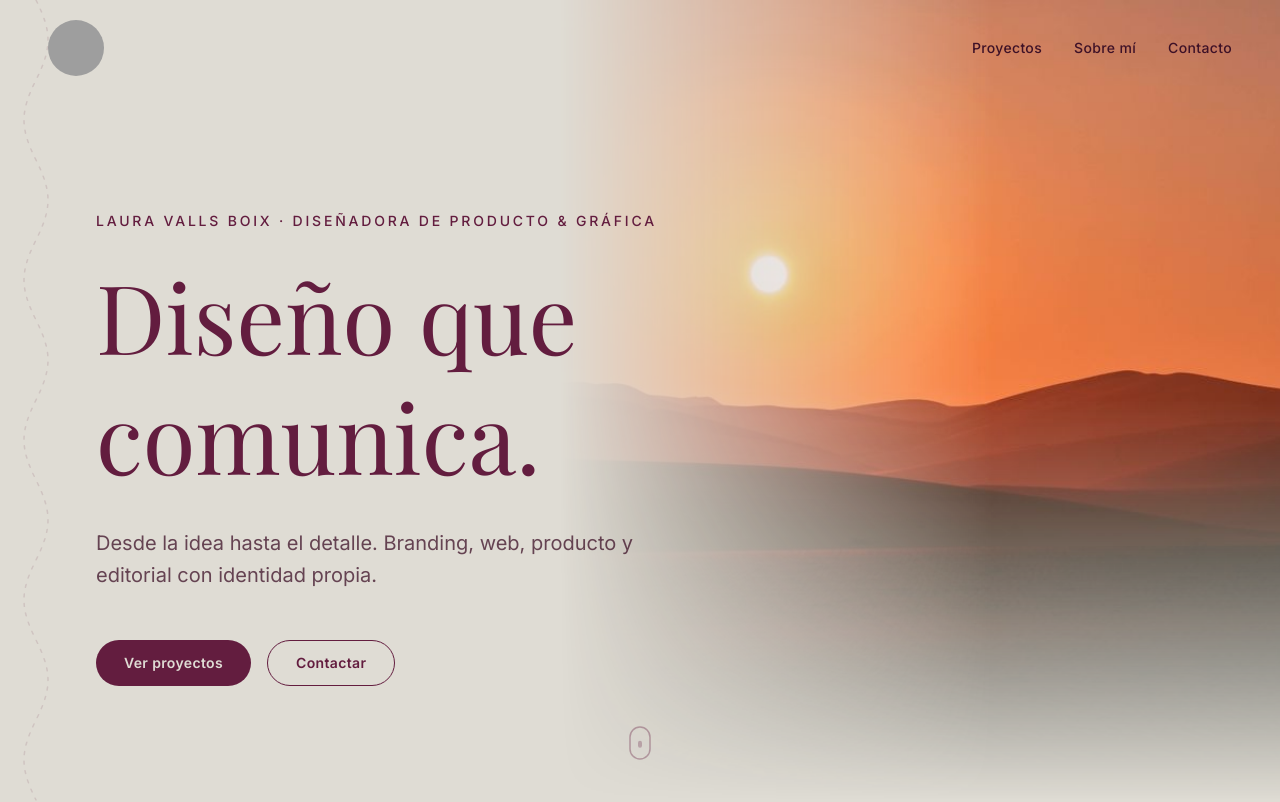
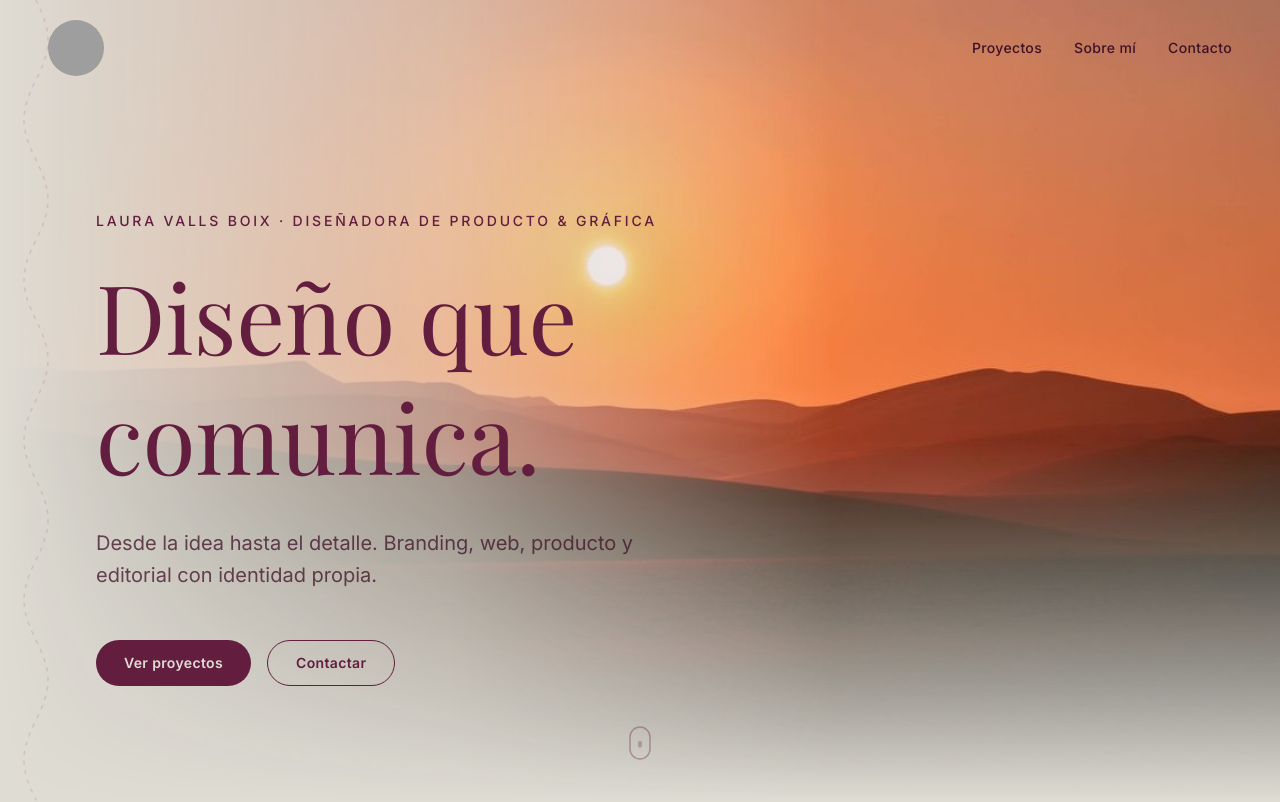
Before and after one commit to lauravallsboix-debug/lauravallsboix-debug.github.io, a React (Vite) app: page / in a window 1280 px wide. Shown: the top 802 px of the page. Built offline with nearby package versions, Linux system fonts and the light colour scheme; grey boxes are pictures that could not be loaded; a web font is replaced by a local one.

Commit message:
style: hero illustration full width with left-to-right gradient mask

```diff
--- a/src/components/Hero.tsx
+++ b/src/components/Hero.tsx
@@ -24,10 +24,9 @@ export default function Hero() {
 
       {/* Illustration — right side */}
       <motion.div
-        className="absolute right-0 top-0 h-full hidden md:block pointer-events-none"
-        style={{ width: '75%' }}
-        initial={{ opacity: 0, x: 40 }}
-        animate={{ opacity: 1, x: 0 }}
+        className="absolute inset-0 hidden md:block pointer-events-none"
+        initial={{ opacity: 0 }}
+        animate={{ opacity: 1 }}
         transition={{ duration: 1, ease: [0.25, 0.46, 0.45, 0.94], delay: 0.4 }}
       >
         <img
@@ -35,8 +34,8 @@ export default function Hero() {
           alt=""
           className="w-full h-full object-cover object-center"
           style={{
-            maskImage: 'linear-gradient(to left, black 30%, transparent 75%), linear-gradient(to bottom, black 50%, transparent 100%)',
-            WebkitMaskImage: 'linear-gradient(to left, black 30%, transparent 75%), linear-gradient(to bottom, black 50%, transparent 100%)',
+            maskImage: 'linear-gradient(to right, transparent 0%, rgba(0,0,0,0.4) 35%, black 65%), linear-gradient(to bottom, black 55%, transparent 100%)',
+            WebkitMaskImage: 'linear-gradient(to right, transparent 0%, rgba(0,0,0,0.4) 35%, black 65%), linear-gradient(to bottom, black 55%, transparent 100%)',
             maskComposite: 'intersect',
             WebkitMaskComposite: 'source-in',
           }}
```
